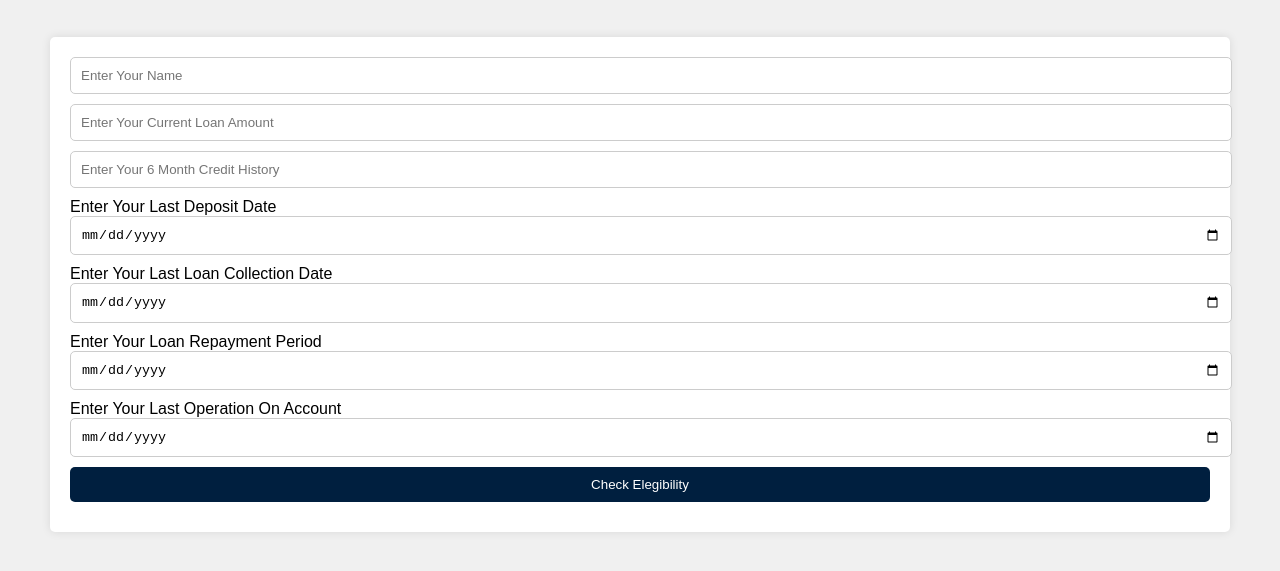
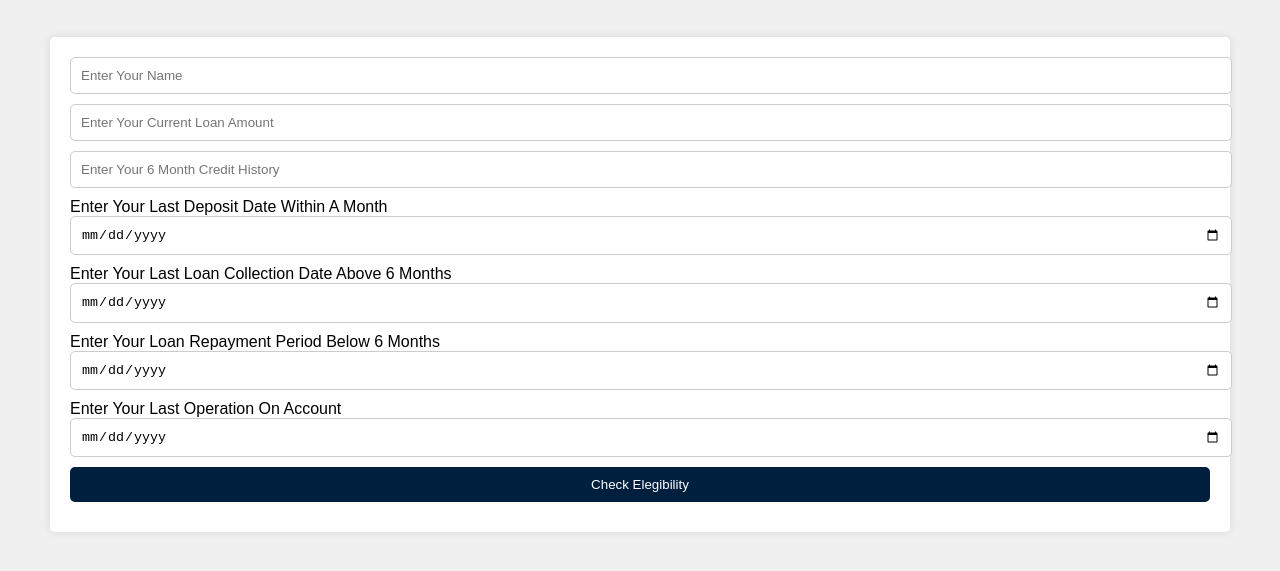
Before and after one commit to Lawani-EJ/Loany-App2, a plain HTML site: page index.html in a window 1280 px wide. Shown: the part 237-808 px from the top of the page. Drawn offline with Linux system fonts and the light colour scheme.

Commit message:
Update HTML

```diff
--- a/index.html
+++ b/index.html
@@ -30,11 +30,11 @@
         <input type="text"  placeholder="Enter Your Name">    <!--User inputs His/Her Name-->
          <input type="number" placeholder="Enter Your Current Loan Amount" min="0" max="500000"> <!--User inputs His/Her Loan Amount-->
         <input type="number" placeholder="Enter Your 6 Month Credit History"> <!--User inputs His/Her Monthly History-->
-        <label for="">Enter Your Last Deposit Date</label> <br>
+        <label for="">Enter Your Last Deposit Date Within A Month</label> <br>
        <input type="date" placeholder="Enter Your Last Deposit Date">  <!--User inputs His/Her Deposit Date-->
-               <label for="">Enter Your Last Loan Collection Date</label> <br>
+               <label for="">Enter Your Last Loan Collection Date Above 6 Months</label> <br>
        <input type="date" placeholder="Enter Your Last Loan Collection Date"> <!--User inputs His/Her Loan Collection Date-->
-               <label for="">Enter Your  Loan Repayment Period</label> <br>
+               <label for="">Enter Your  Loan Repayment Period Below 6 Months</label> <br>
         <input type="date" placeholder="Enter Your  Loan Repayment Period"> <!--User inputs His/Her Repayment Period-->
                 <label for="">Enter Your Last Operation On Account</label> <br>
         <input type="date" placeholder="Enter Your Last Operation On Account"> <!--User inputs Operation On Account -->
```
